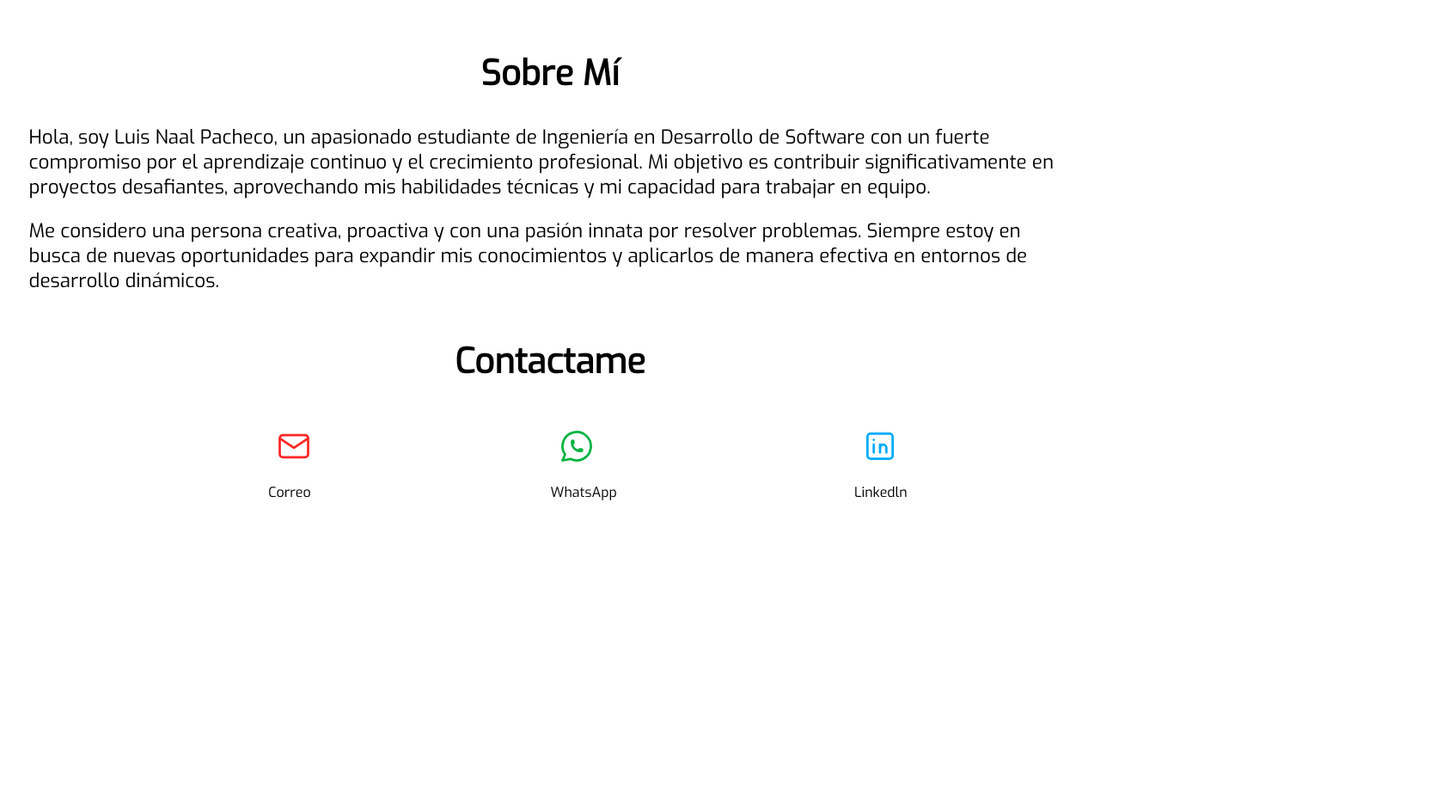
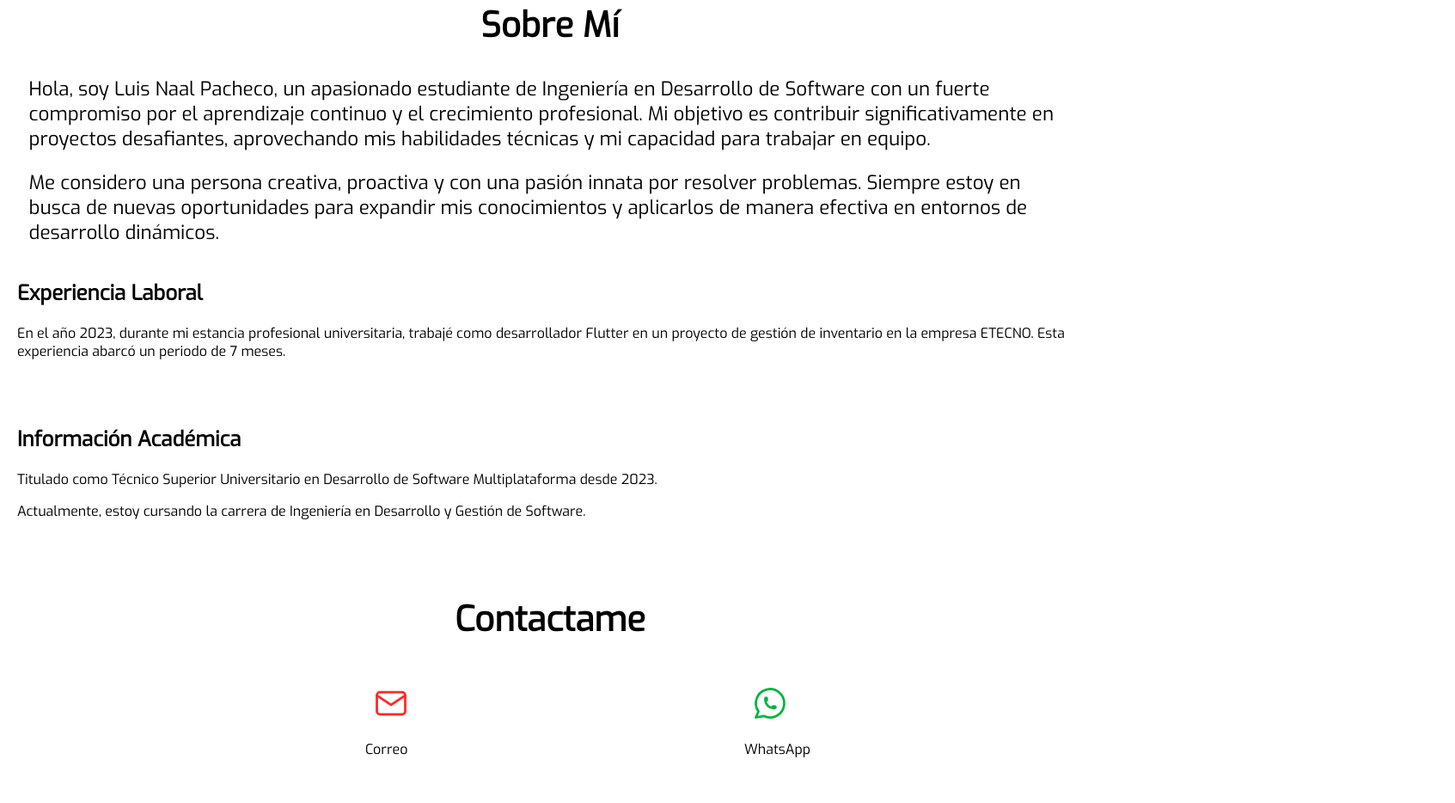
Before and after one commit to Lucas-Naal/portafolio, a plain HTML site: page index.html in a window 1280 px wide. Shown: the part 746-1680 px from the top of the page at 86% size, 1693 px wide, since content can reach past the window. Before the commit the page ends 1381 px from the top, so only its background shows below. Drawn offline with Linux system fonts and the light colour scheme.

Commit message:
presentacion final del  portafolio

```diff
--- a/index.html
+++ b/index.html
@@ -3,7 +3,6 @@
 <head>
     <link rel="stylesheet" href="https://fonts.googleapis.com/css?family=Exo&display=swap">
     <link rel="stylesheet" href="https://fonts.googleapis.com/css?family=Montserrat&display=swap">
-
     <link rel="stylesheet" href="style.css">
     <meta charset="UTF-8">
     <meta name="viewport" content="width=device-width, initial-scale=1.0">
@@ -14,7 +13,7 @@
         <div id="presentacion__portafolio" class="presentacion__portafolio">
             <h3 class="tituloAureum">AureumDev</h3>
         </div>
-        <div id="imagenPerfil" class="imagenPerfil"><img src="https://e1.pxfuel.com/desktop-wallpaper/672/1011/desktop-wallpaper-pin-on-waifus-anime-boy-profile.jpg" alt="Foto_De_Perfil">
+        <div id="imagenPerfil" class="imagenPerfil"><img src="/img/profile__picture.jpeg" alt="Foto_De_Perfil">
         </div>
     </section>
     <section id="mis__proyectos__container">
@@ -33,6 +32,23 @@
             <p>Me considero una persona creativa, proactiva y con una pasión innata por resolver problemas. Siempre estoy en busca de nuevas oportunidades para expandir mis conocimientos y aplicarlos de manera efectiva en entornos de desarrollo dinámicos.</p>
         </div>
     </section>
+
+    <section id="experiencia__container">
+        <div id="experiencia__portafolio">
+            <h2>Experiencia Laboral</h2>
+            <p>En el año 2023, durante mi estancia profesional universitaria, trabajé como desarrollador Flutter en un proyecto de gestión de inventario en la empresa ETECNO. Esta experiencia abarcó un periodo de 7 meses.</p>
+        </div>
+    </section>
+
+    <section id="informacion__academica__container">
+        <div id="informacion__academica__portafolio">
+            <h2>Información Académica</h2>
+            <p>Titulado como Técnico Superior Universitario en Desarrollo de Software Multiplataforma desde 2023.</p>
+            <p>Actualmente, estoy cursando la carrera de Ingeniería en Desarrollo y Gestión de Software.</p>
+        </div>
+    </section>
+
+
 
     <section id="contacto__container">
         <div id="contacto__portafolio">
@@ -57,18 +73,6 @@
                    </svg>
                     <p>WhatsApp</p>
                </div>
-               <div class="contacto__iconos">
-
-                    <svg xmlns="http://www.w3.org/2000/svg" class="icon icon-tabler icon-tabler-brand-linkedin" width="44" height="44" viewBox="0 0 24 24" stroke-width="1.5" stroke="#00abfb" fill="none" stroke-linecap="round" stroke-linejoin="round">
-                        <path stroke="none" d="M0 0h24v24H0z" fill="none"/>
-                        <path d="M4 4m0 2a2 2 0 0 1 2 -2h12a2 2 0 0 1 2 2v12a2 2 0 0 1 -2 2h-12a2 2 0 0 1 -2 -2z" />
-                        <path d="M8 11l0 5" />
-                        <path d="M8 8l0 .01" />
-                        <path d="M12 16l0 -5" />
-                        <path d="M16 16v-3a2 2 0 0 0 -4 0" />
-                      </svg>
-                       <p>Linkedln</p>
-                </div>
              </div>
              </div>
            </div>
```
